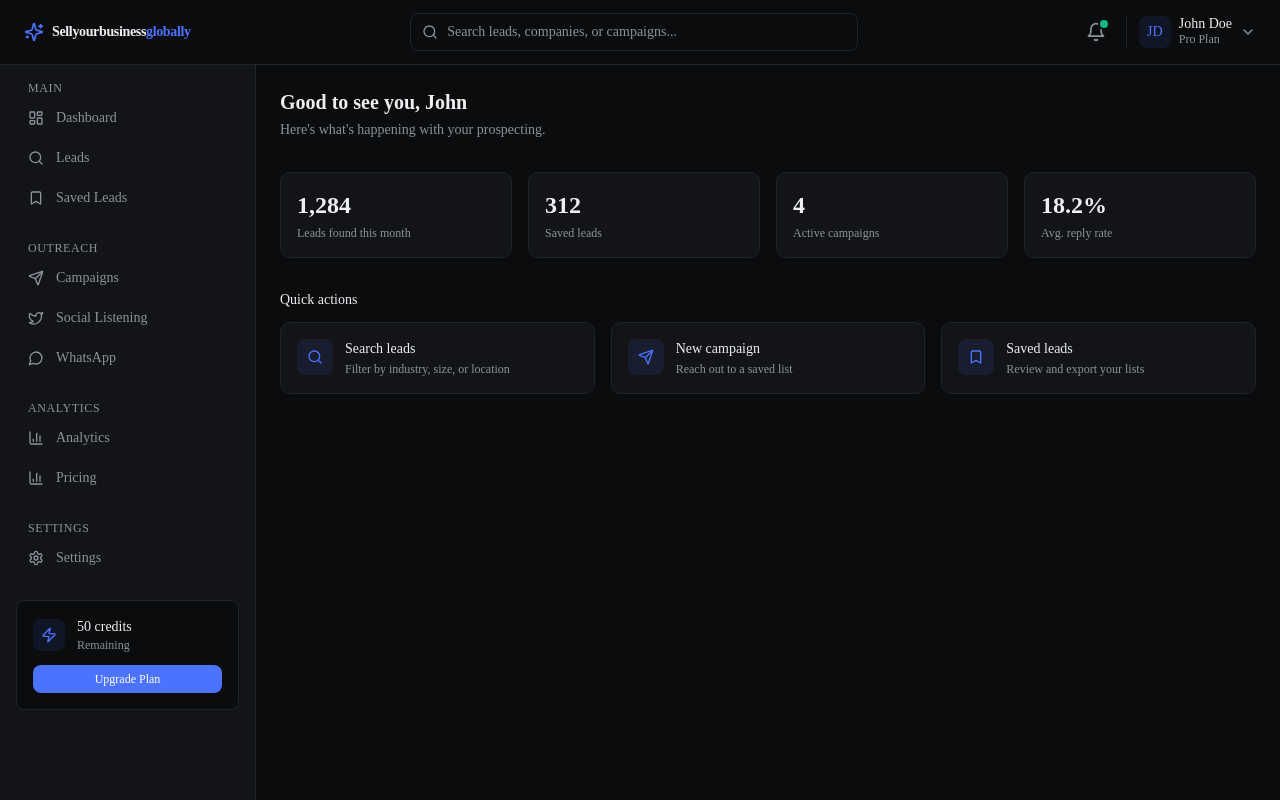
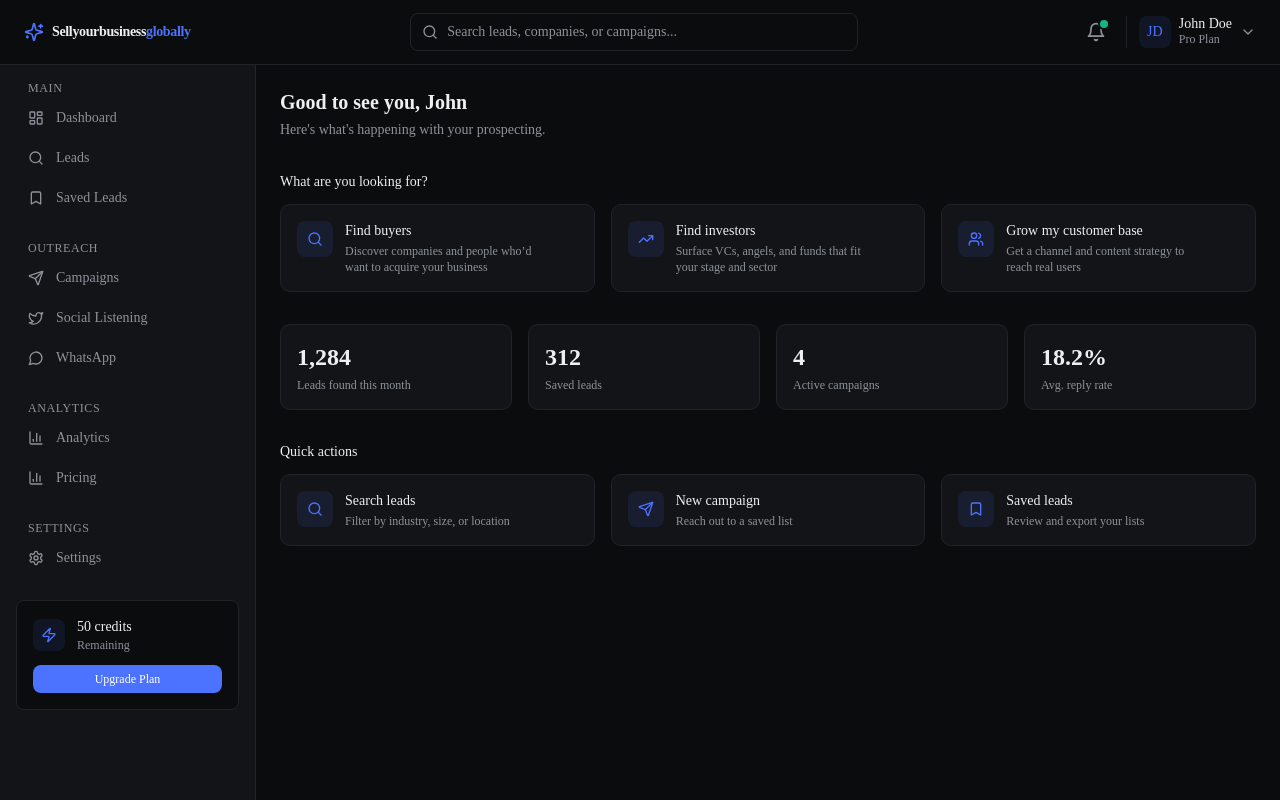
Before and after one commit to katunguTECH/sellyourbusinessglobally, a Next.js app: page / in a window 1280 px wide. Built offline with nearby package versions, Linux system fonts and the light colour scheme.

Commit message:
Add Buyers/Investors/Customers goal section to landing page

```diff
--- a/app/page.tsx
+++ b/app/page.tsx
@@ -1,7 +1,7 @@
 'use client'
 
 import Link from 'next/link'
-import { Search, Send, Bookmark, ArrowUpRight } from 'lucide-react'
+import { Search, Send, Bookmark, ArrowUpRight, Users, TrendingUp } from 'lucide-react'
 
 const stats = [
   { label: 'Leads found this month', value: '1,284' },
@@ -16,12 +16,54 @@ const quickActions = [
   { href: '/saved-leads', label: 'Saved leads', desc: 'Review and export your lists', icon: Bookmark },
 ]
 
+const goalPaths = [
+  {
+    href: '/icp-generator?mode=buyers',
+    label: 'Find buyers',
+    desc: 'Discover companies and people who\u2019d want to acquire your business',
+    icon: Search,
+  },
+  {
+    href: '/icp-generator?mode=investors',
+    label: 'Find investors',
+    desc: 'Surface VCs, angels, and funds that fit your stage and sector',
+    icon: TrendingUp,
+  },
+  {
+    href: '/icp-generator?mode=customers',
+    label: 'Grow my customer base',
+    desc: 'Get a channel and content strategy to reach real users',
+    icon: Users,
+  },
+]
+
 export default function Home() {
   return (
     <div className="max-w-6xl mx-auto space-y-8">
       <div>
         <h1 className="text-xl font-semibold">Good to see you, John</h1>
         <p className="text-sm text-muted-foreground mt-1">Here's what's happening with your prospecting.</p>
+      </div>
+
+      <div>
+        <h2 className="text-sm font-medium mb-3">What are you looking for?</h2>
+        <div className="grid grid-cols-1 md:grid-cols-3 gap-4">
+          {goalPaths.map((goal) => {
+            const Icon = goal.icon
+            return (
+              <Link key={goal.href} href={goal.href} className="surface-hover p-4 flex items-start gap-3 group">
+                <div className="w-9 h-9 rounded-md bg-[hsl(227,100%,65%,0.1)] flex items-center justify-center shrink-0">
+                  <Icon className="w-4 h-4 text-[hsl(var(--accent))]" />
+                </div>
+                <div className="min-w-0">
+                  <p className="text-sm font-medium">{goal.label}</p>
+                  <p className="text-xs text-muted-foreground mt-0.5">{goal.desc}</p>
+                </div>
+                <ArrowUpRight className="w-4 h-4 text-muted-foreground ml-auto shrink-0 opacity-0 group-hover:opacity-100 transition-opacity duration-150" />
+              </Link>
+            )
+          })}
+        </div>
       </div>
 
       <div className="grid grid-cols-2 md:grid-cols-4 gap-4">
```
